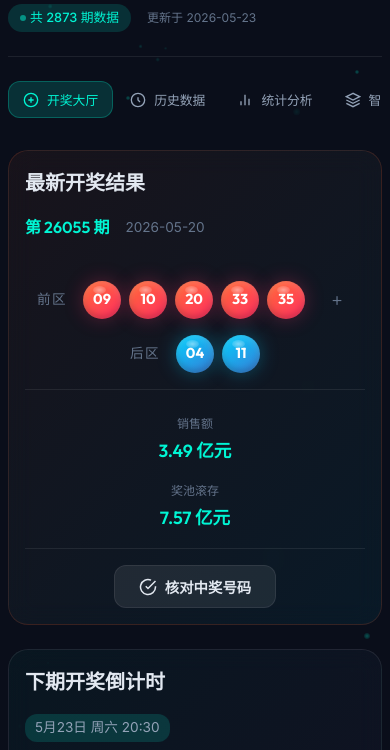
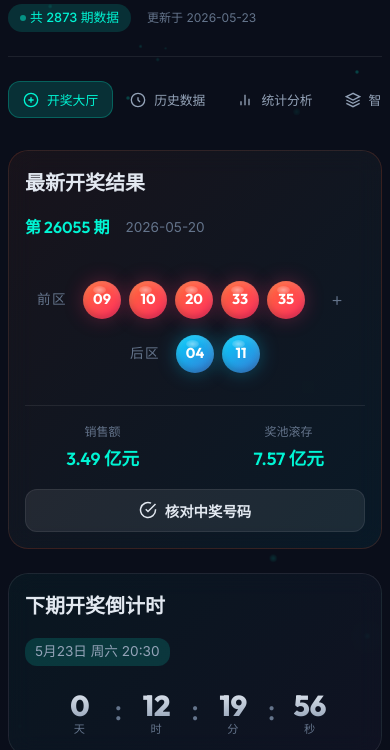
Before and after one commit to lrwei91/Lottery, a website: page index.html in a window 390 px wide. Shown: the part 94-844 px from the top of the page. Drawn offline with Linux system fonts and the light colour scheme.

Commit message:
style: optimize latest draw footer layout for desktop and mobile, merging sales and check button into a single row

```diff
--- a/css/style.css
+++ b/css/style.css
@@ -455,19 +455,25 @@ body {
   color: var(--text-muted);
 }
 
+.draw-meta-bar {
+  display: flex;
+  justify-content: space-between;
+  align-items: center;
+  border-top: 1px solid var(--card-border);
+  padding-top: var(--space-md);
+  margin-top: var(--space-md);
+}
+
 .draw-extra {
   display: flex;
   gap: var(--space-xl);
-  padding-top: var(--space-lg);
-  border-top: 1px solid var(--card-border);
-  justify-content: center;
 }
 
 .extra-item {
   display: flex;
   flex-direction: column;
-  align-items: center;
-  gap: var(--space-xs);
+  align-items: flex-start;
+  gap: 4px;
 }
 
 .extra-label {
@@ -1452,10 +1458,32 @@ body {
     padding: var(--space-md) 0;
   }
 
+  .draw-meta-bar {
+    flex-direction: column;
+    align-items: stretch;
+    gap: var(--space-md);
+  }
+
   .draw-extra {
-    flex-direction: column;
+    flex-direction: row;
+    justify-content: space-around;
+    border-top: none;
+    padding-top: 0;
+  }
+
+  .draw-extra .extra-item {
     align-items: center;
-    gap: var(--space-md);
+  }
+
+  .draw-actions {
+    display: flex;
+    justify-content: center;
+    width: 100%;
+  }
+
+  .draw-actions .btn {
+    width: 100%;
+    justify-content: center;
   }
 
   .stats-overview {
--- a/index.html
+++ b/index.html
@@ -82,6 +82,7 @@
             <!-- 动态生成球 -->
           </div>
         </div>
+        <div class="draw-meta-bar">
           <div class="draw-extra">
             <div class="extra-item">
               <span class="extra-label">销售额</span>
@@ -92,11 +93,12 @@
               <span class="extra-value" id="latestPool">--</span>
             </div>
           </div>
-        <div class="draw-actions" style="margin-top: var(--space-md); display: flex; justify-content: center; border-top: 1px solid var(--card-border); padding-top: var(--space-md);">
+          <div class="draw-actions">
             <button class="btn btn-secondary" id="btnCheckWinning" onclick="App.showWinningChecker()">
               <svg viewBox="0 0 24 24" fill="none" stroke="currentColor" stroke-width="2"><path d="M22 11.08V12a10 10 0 1 1-5.93-9.14"/><polyline points="22 4 12 14.01 9 11.01"/></svg>
               核对中奖号码
             </button>
+          </div>
         </div>
       </div>
 
```
Lines whose indentation alone changed are shown as unchanged.
